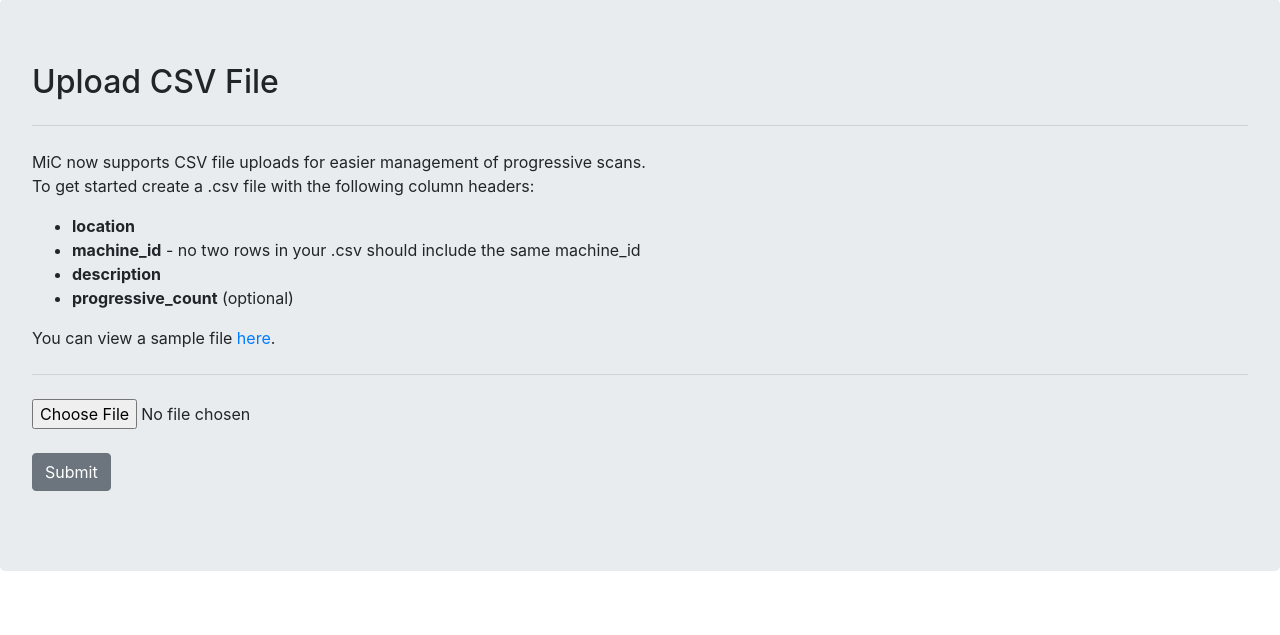
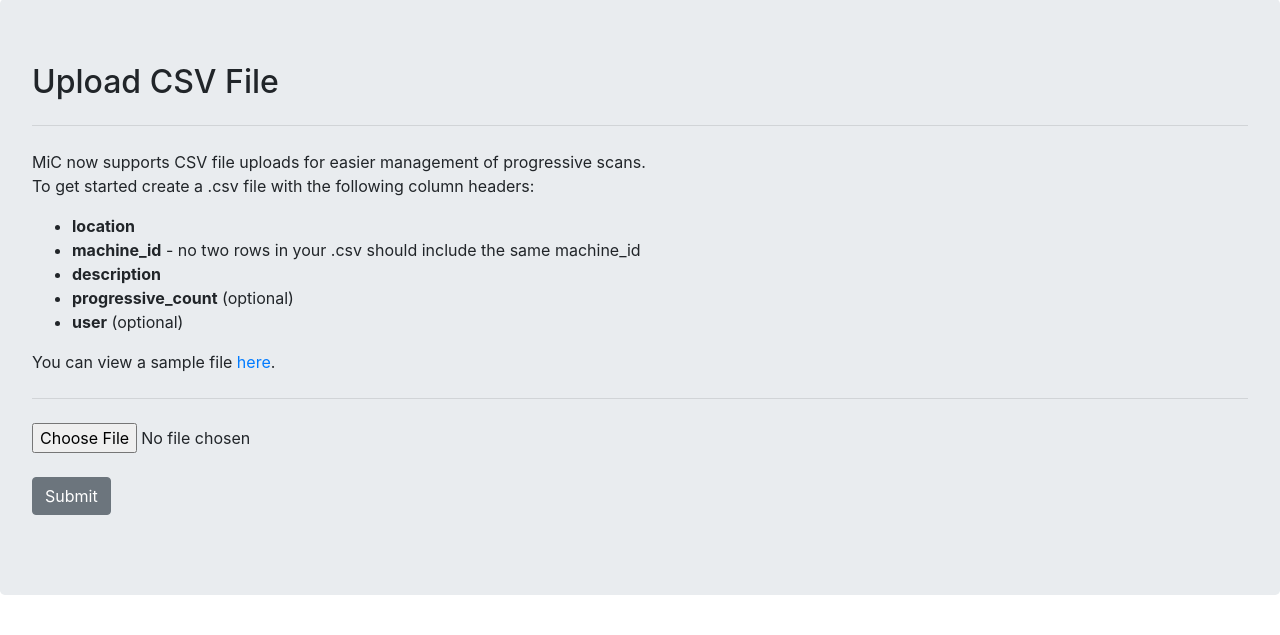
Before and after one commit to alexanderjpowell/mic-flask-app, a Flask app: page /upload in a window 1280 px wide. Shown: the part 77-712 px from the top of the page. Run offline with Flask 2, Linux system fonts and the light colour scheme; the visitor is signed in with stand-in values (Sample User, id 1); some libraries are stand-ins or nearby versions.

Commit message:
new helptext added to upload.html

```diff
--- a/templates/upload.html
+++ b/templates/upload.html
@@ -80,6 +80,7 @@
 				<li><b>machine_id</b> - no two rows in your .csv should include the same machine_id</li>
 				<li><b>description</b></li>
 				<li><b>progressive_count</b> (optional)</li>
+				<li><b>user</b> (optional)</li>
 			</ul>
 			You can view a sample file <a href="https://raw.githubusercontent.com/alexanderjpowell/mic-flask-app/master/sample.csv" target="_blank">here</a>.
 			</p>
```
